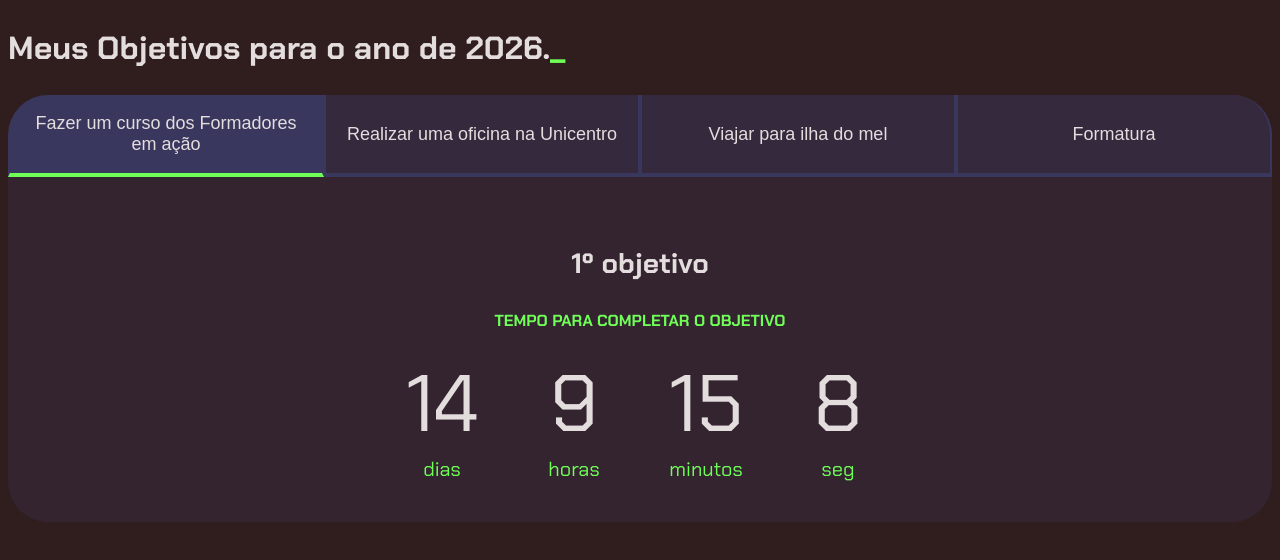
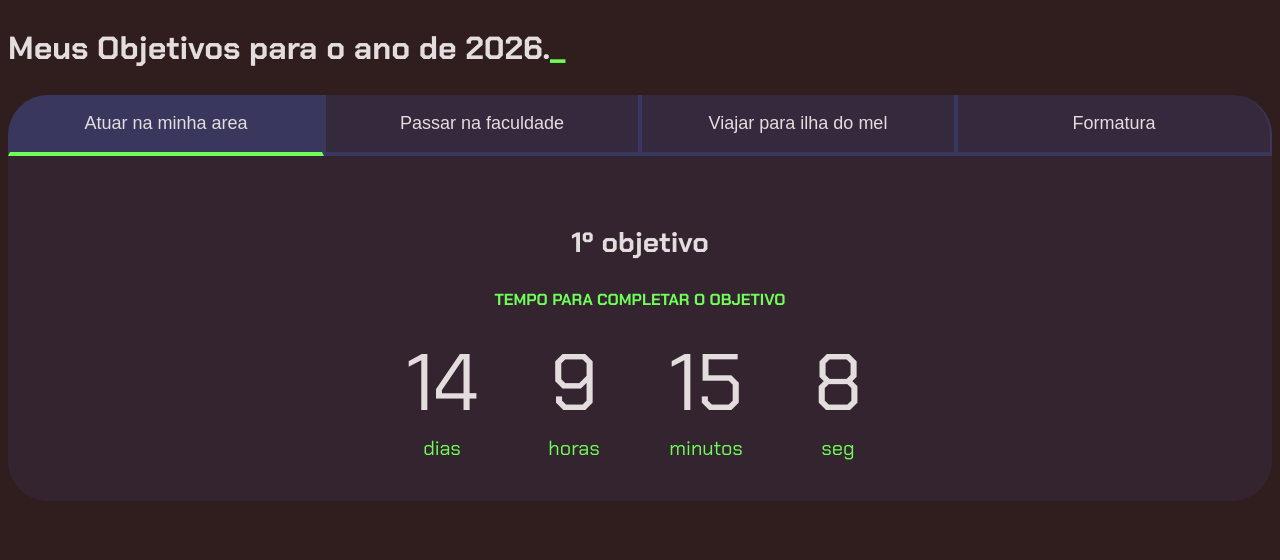
Before and after one commit to gabriellineumann/Projetos-Futuros, a plain HTML site: page index.html in a window 1280 px wide. Drawn offline with Linux system fonts and the light colour scheme.

Commit message:
tempo index

```diff
--- a/index.html
+++ b/index.html
@@ -15,8 +15,8 @@
         <h2 class="titulo-principal">Meus Objetivos para o ano de 2026.<span>_</span></h2>
         <div class="conteudo">
             <div class="botoes">
-                <button class="botao ativo">Fazer um curso dos Formadores em ação</button>
-                <button class="botao">Realizar uma oficina na Unicentro</button>
+                <button class="botao ativo">Atuar na minha area</button>
+                <button class="botao">Passar na faculdade</button>
                 <button class="botao">Viajar para ilha do mel </button>
                 <button class="botao">Formatura </button>
             </div>
```
